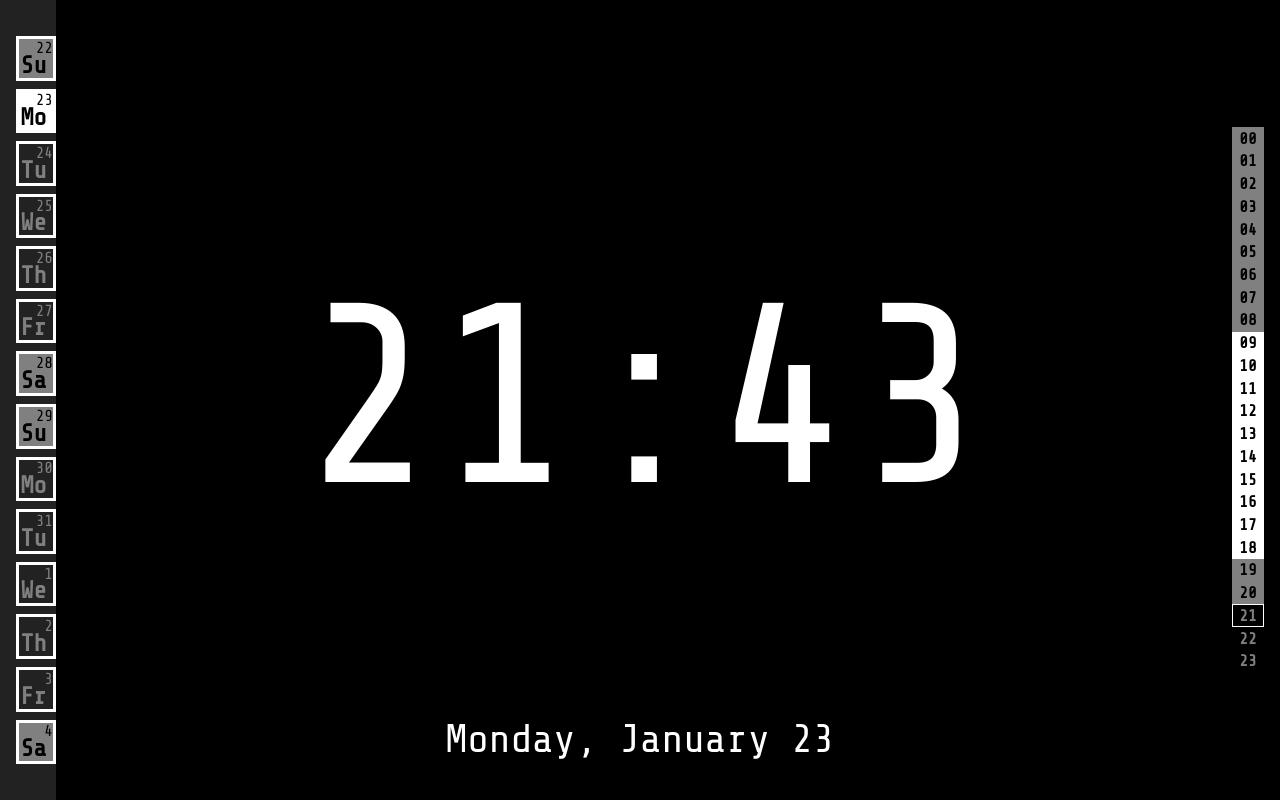
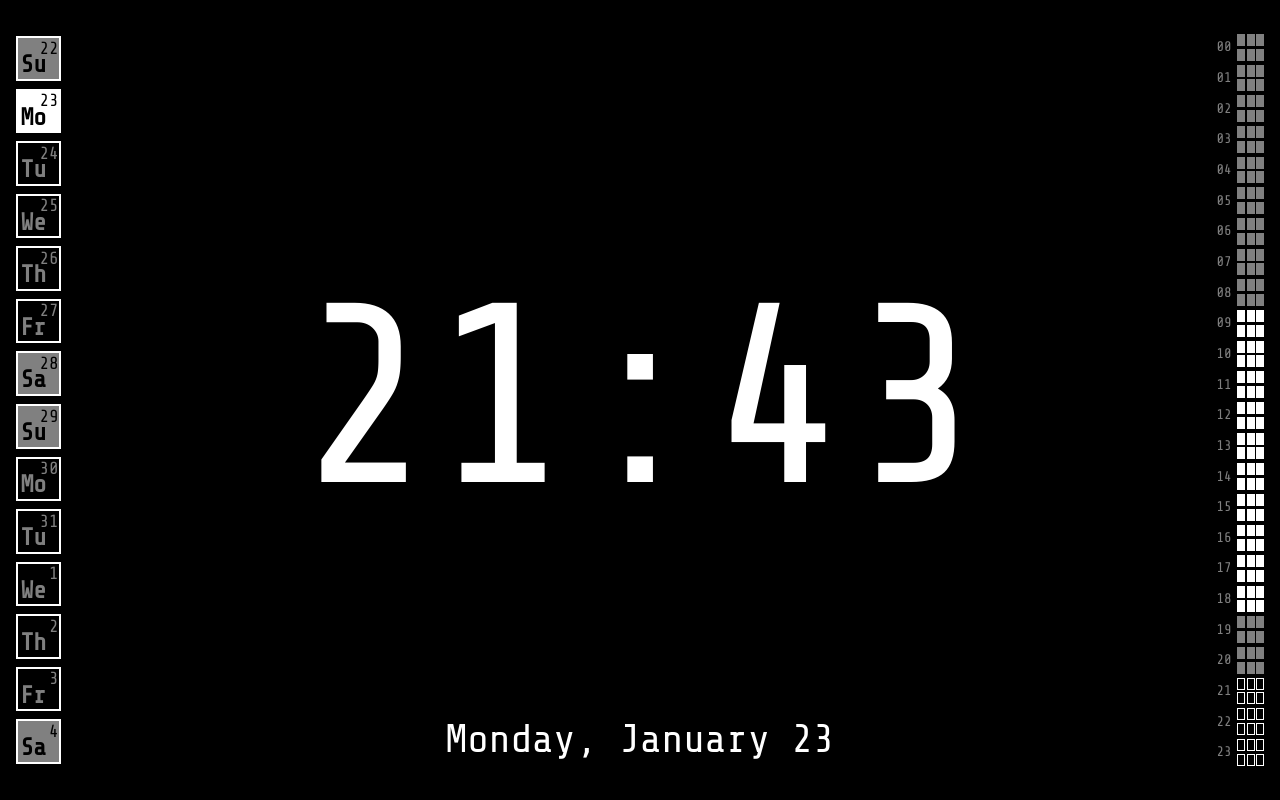
Before and after one commit to seredot/blink, a React (Create React App) app: page / in a window 1280 px wide. Built offline with nearby package versions, Linux system fonts and the light colour scheme.

Commit message:
box styles

```diff
--- a/src/App.tsx
+++ b/src/App.tsx
@@ -3,7 +3,7 @@ import { useState, useEffect } from 'react';
 import Time from './Time';
 import Today from './Today';
 import DaysOfWeek from './Days';
-import TimeProgress from './TimeProgress';
+import Progress from './Progress';
 
 function App() {
   const [time, setTime] = useState(new Date());
@@ -23,7 +23,7 @@ function App() {
     <div className="app">
       <DaysOfWeek today={time} />
       <Time hour={hour} minute={minute} separator={separator} />
-      <TimeProgress time={time} />
+      <Progress time={time} />
       <Today today={time} />
     </div>
   );
--- a/src/Days.css
+++ b/src/Days.css
@@ -1,19 +1,20 @@
 .days-of-week {
     flex-direction: column;
-    height: 100%;
-    padding: 2em 0 2em 1em;
-    background-color: #222;
+    height: 100vh;
+    margin-left: 2vh;
+    padding: 4vh 0;
+    width: 8vh;
+    /* background-color: #222; */
+    justify-content: space-between;
 }
 
 .day {
+    margin: 0.5vh 0;
+    width: calc((100vh - 8vh - 14 * 1vh) / 14);
+    height: calc((100vh - 8vh - 14 * 1vh) / 14);
+    border: 0.075em solid white;
     position: relative;
-    flex: 1 0 auto;
-    align-items: center;
-    margin: 0.5vh 0;
     padding: 0 0.2vh;
-    width: calc((100vh - 4em - 14 * 1vh) / 14);
-    height: calc((100vh - 4em - 14 * 1vh) / 14);
-    border: 0.1em solid white;
     color: gray;
     font-size: 4vh;
 }
@@ -31,17 +32,19 @@
 
 .day-of-week {
     align-self: flex-end;
+    padding-left: 0.1vh;
+    padding-bottom: 0.2vh;
+    font-weight: bolder;
     font-size: 75%;
-    font-weight: bolder;
 }
 
 .day-of-month {
     position: absolute;
     align-self: flex-start;
     justify-content: end;
-    padding-top: 0.1vh;
+    padding-top: 0.2vh;
     left: 0;
     right: 0;
     width: 100%;
-    font-size: 50%;
+    font-size: 55%;
 }
--- /dev/null
+++ b/src/Progress.css
@@ -0,0 +1,56 @@
+.progress {
+    flex-direction: column;
+    height: 100vh;
+    margin-right: 2vh;
+    padding: 4vh 0;
+    width: 8vh;
+    justify-content: space-between;
+    align-items: flex-end;
+}
+
+.progress-hour {
+    margin: 0.25vh 0;
+    width: calc((100vh - 8vh - 24 * 0.5vh) / 12);
+    height: calc((100vh - 8vh - 24 * 0.5vh) / 24);
+}
+
+.progress-hour-text {
+    width: 50%;
+    justify-content: center;
+    align-self: center;
+    font-size: 1.75vh;
+    color: gray;
+}
+
+.progress-hour-blocks {
+    width: 50%;
+    flex-direction: row;
+    flex-wrap: wrap;
+    align-content: space-between;
+    justify-content: space-between;
+}
+
+.progress-work-hour {
+    color: white;
+}
+
+.progress-current-hour {
+}
+
+.progress-block {
+    width: 30%;
+    height: 45%;
+    border: 1px solid white;
+}
+
+.progress-past-hour .progress-block {
+    border: none;
+}
+
+.progress-past-hour .progress-block {
+    background-color: gray;
+}
+
+.progress-work-hour.progress-past-hour .progress-block {
+    background-color: white;
+}
--- /dev/null
+++ b/src/Progress.tsx
@@ -0,0 +1,32 @@
+import './Progress.css';
+import cx from 'classnames';
+
+interface ProgressProps {
+    time: Date;
+}
+
+const Progress = ({ time }: ProgressProps) => {
+    const hours = Array.from(Array(24).keys());
+    const blocks = Array.from(Array(6).keys());
+
+    const hour = (h: number) => {
+        const strHour = String(h).padStart(2, '0');
+        const currentHour = time.getHours();
+        const workHour = h > 8 && h < 19;
+        return <div className={cx([
+            "progress-hour",
+            currentHour > h && "progress-past-hour",
+            currentHour === h && "progress-current-hour",
+            workHour && "progress-work-hour"
+        ])}>
+            <div className='progress-hour-text'>{strHour}</div>
+            <div className='progress-hour-blocks'>
+                {blocks.map(b => (<div className='progress-block' />))}
+            </div>
+        </div>;
+    };
+
+    return <div className="progress">{hours.map(hour)}</div>;
+};
+
+export default Progress;
--- a/src/TimeProgress.css
+++ /dev/null
@@ -1,39 +0,0 @@
-.time-progress {
-    display: flex;
-    flex-direction: column;
-    min-width: 3vw;
-    padding-right: 1em;
-    align-items: flex-start;
-}
-
-.hour-box {
-    display: flex;
-    width: 2em;
-    height: 1.42em;
-    justify-content: center;
-    align-items: center;
-    color: gray;
-    font-size: 1em;
-    font-weight: bolder;
-    border: 0.1em solid transparent;
-}
-
-.work-hour {
-    color: white;
-    border: 0.1em solid transparent;
-}
-
-.past-hour {
-    background-color: gray;
-    color: black;
-    border: 0.1em solid gray;
-}
-
-.work-hour.past-hour {
-    background-color: white;
-    border: 0.1em solid white;
-}
-
-.current-hour {
-    border: 0.1em solid white;
-}
--- a/src/TimeProgress.tsx
+++ /dev/null
@@ -1,29 +0,0 @@
-import './TimeProgress.css';
-import cx from 'classnames';
-
-interface TimeProgressProps {
-    time: Date;
-}
-
-const TimeProgress = ({ time }: TimeProgressProps) => {
-    const hours = [];
-
-    for (let h = 0; h < 24; h++) {
-        hours.push(h);
-    }
-
-    const hour = (h: number) => {
-        const strHour = String(h).padStart(2, '0');
-        const currentHour = time.getHours();
-        const workHour = h > 8 && h < 19;
-        return <div className={cx([
-            "hour-box",
-            currentHour > h && "past-hour",
-            currentHour === h && "current-hour",
-            workHour && "work-hour"
-        ])}>{strHour}</div >;
-    };
-    return <div className="time-progress">{hours.map(hour)}</div>;
-};
-
-export default TimeProgress;
```
